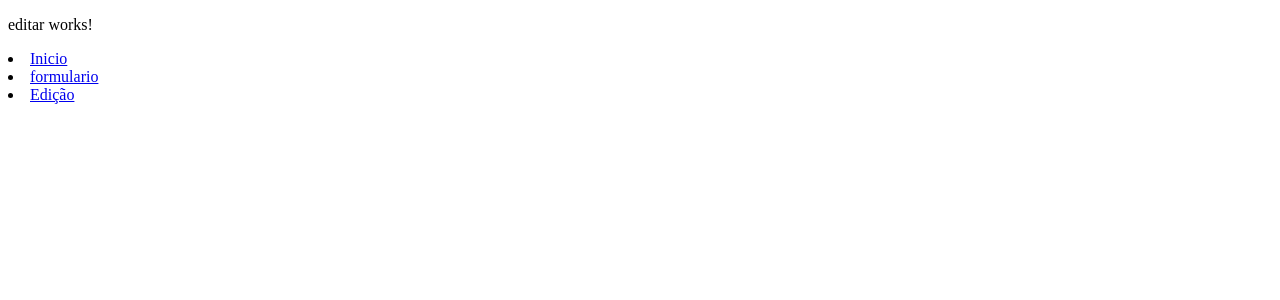
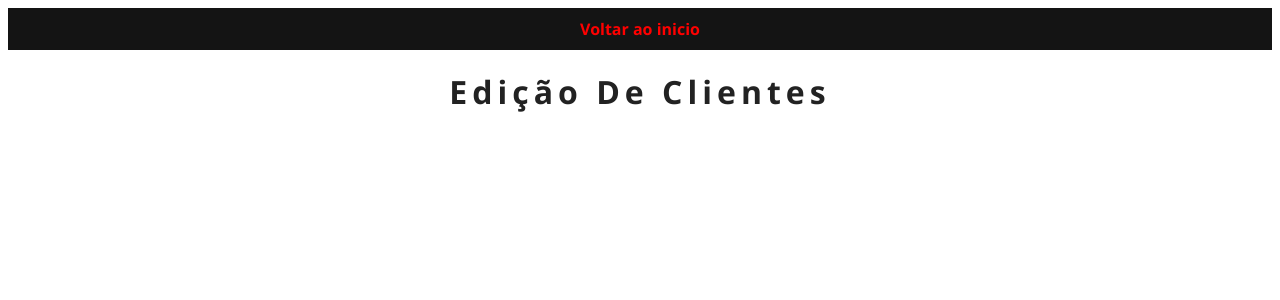
Before and after one commit to Gleidson-RS/Cadastro-Cliente-Angular, an Angular app: page /editar in a window 1280 px wide. Shown: the top 300 px of the page. Built offline with nearby package versions, Linux system fonts and the light colour scheme.

Commit message:
organização simples

```diff
--- a/src/app/cadastro-cliente/cadastro-cliente.component.css
+++ b/src/app/cadastro-cliente/cadastro-cliente.component.css
@@ -241,7 +241,8 @@ button{
 
 /* Menu */
 
-.links{
+.menu-lnk{
+    background-color: #141414;
     display:flex;
     gap:90px;
     list-style:none;
@@ -251,25 +252,25 @@ button{
 }
 
 
-.links a{
+.menu-lnk a{
     text-decoration:none;
     color:#222;
     font-weight:bold;
 }
 
 
-.links a{
+.menu-lnk a{
 
     text-decoration:none;
 
-    color:#222;
+    color:#ff0000;
 
     font-weight:bold;
 
 }
 
 
-.links a:hover{
+.menu-lnk a:hover{
 
     color:#d12a2a;
 }
@@ -300,7 +301,7 @@ button{
     }
 
 
-    .links{
+    .menu-lnk{
 
         position:static;
 
--- a/src/app/cadastro-cliente/cadastro-cliente.component.html
+++ b/src/app/cadastro-cliente/cadastro-cliente.component.html
@@ -1,16 +1,23 @@
+
+<header>
+
+<title>Inicio</title>
+
+</header>
 
 <main id="geral">
 
-    <div id="links" class="links">
-        <li> <a routerLink="" class="links"> Inicio </a> </li>
-        <li> <a routerLink="formulario" class="links"> formulario </a> </li>
-        <li> <a routerLink="editar" class="links"> Edição </a> </li>
+    <div id="menu-lnk" class="menu-lnk">
+        <li> <a routerLink="" class="lnk-rota"> Inicio </a> </li>
+        <li> <a routerLink="formulario" class="lnk-rota"> formulario </a> </li>
+        <li> <a routerLink="editar" class="lnk-rota"> Edição </a> </li>
     </div>
 
 </main>
 
 <div id="form">
-    <h3>Cadastro Cliente</h3>
+    <h3> Inicio </h3>
+    <h3>Cadastro De Novo Cliente</h3>
 
     <form id="formulario">
         <label for="nome">Nome</label>
--- a/src/app/cadastro-cliente/cadastro-cliente.component.ts
+++ b/src/app/cadastro-cliente/cadastro-cliente.component.ts
@@ -27,8 +27,6 @@ export class CadastroClienteComponent {
 
     //INSTANCIANDO A CLASS ITEM
 
-  //
-
     let item = new Cliente()
 
     item.nome = this.nome
--- a/src/app/cadastro-cliente/paginas/editar/editar.component.css
+++ b/src/app/cadastro-cliente/paginas/editar/editar.component.css
@@ -0,0 +1,314 @@
+*{
+    margin: 0;
+    padding: 0;
+    box-sizing: border-box;
+    font-family: "Segoe UI", Arial, sans-serif;
+}
+
+body{
+    min-height:100vh;
+    background:#efefef;
+}
+
+/* Container do formulário */
+
+#form{
+    width:100%;
+    max-width:700px;
+    padding:20px;
+
+    margin: 0px auto;
+}
+
+/* Título */
+
+h3{
+    text-align:center;
+    color:#222;
+    font-size:2rem;
+    letter-spacing:5px;
+    margin-bottom:15px;
+}
+
+/* Formulário */
+
+#formulario{
+    background: linear-gradient(145deg,#1d1d1d,#141414);
+    border-radius: 18px;
+    padding: 35px;
+
+    box-shadow:
+        0 20px 45px rgba(0,0,0,.35),
+        0 0 0 1px rgba(255,255,255,.04);
+}
+
+
+/* Labels */
+
+label{
+    display: block;
+
+    color: #ff4b4b;
+
+    font-weight: 600;
+
+    letter-spacing: 2px;
+
+    margin-bottom: 10px;
+    margin-top: 18px;
+
+    text-transform: uppercase;
+}
+
+
+/* Inputs */
+
+input,
+select{
+
+    width: 100%;
+    height: 55px;
+
+    padding: 0 18px;
+
+    border-radius: 10px;
+
+    border: 2px solid #2e2e2e;
+
+    background: #272727;
+
+    color: white;
+
+    font-size: 17px;
+
+    transition: .25s;
+}
+
+
+input:focus,
+select:focus{
+
+    outline: none;
+
+    border-color:#d12a2a;
+
+    box-shadow:
+        0 0 12px rgba(209,42,42,.35);
+}
+
+
+/* Opções do select */
+
+select option{
+    background:#272727;
+    color:white;
+}
+
+
+/* Botões */
+
+#btns{
+
+    display:flex;
+
+    gap:20px;
+
+    margin-top:35px;
+}
+
+
+button{
+
+    flex:1;
+
+    height:52px;
+
+    border:none;
+
+    border-radius:10px;
+
+    cursor:pointer;
+
+    font-size:17px;
+
+    font-weight:bold;
+
+    transition:.25s;
+}
+
+
+/* Botão cadastrar */
+
+#btnAdd{
+
+    background:
+    linear-gradient(135deg,#ff3b3b,#b71c1c);
+
+    color:white;
+}
+
+
+#btnAdd:hover{
+
+    transform:translateY(-3px);
+
+    box-shadow:
+    0 10px 25px rgba(255,0,0,.3);
+}
+
+
+/* Botão limpar */
+
+#btnLimpar{
+
+    background:#2c2c2c;
+
+    color:white;
+}
+
+
+#btnLimpar:hover{
+
+    background:#444;
+
+    transform:translateY(-3px);
+}
+
+
+/* Cards de clientes */
+
+.div-Cliente{
+
+    width:700px;
+
+    max-width:90%;
+
+    margin:15px auto;
+
+    padding:15px 20px;
+
+    display:flex;
+
+    align-items:center;
+
+    gap:15px;
+
+    background:#1f1f1f;
+
+    color:#fff;
+
+    border-left:5px solid #ef4444;
+
+    border-radius:10px;
+
+    box-shadow:
+    0 5px 15px rgba(0,0,0,.2);
+
+    transition:.3s;
+}
+
+
+.div-Cliente:hover{
+
+    transform:translateY(-2px);
+
+    box-shadow:
+    0 10px 25px rgba(0,0,0,.25);
+}
+
+
+.div-Cliente input[type="checkbox"]{
+
+    width:18px;
+
+    height:18px;
+
+    cursor:pointer;
+}
+
+
+/* Cliente selecionado */
+
+.selecionado{
+
+    color:#ef4444;
+
+    text-decoration:line-through;
+
+    font-weight:bold;
+}
+
+
+/* Menu */
+
+.menu-lnk{
+    background-color: #141414;
+    display:flex;
+    gap:90px;
+    list-style:none;
+
+    padding:10px;
+    justify-content:center;
+}
+
+
+.menu-lnk a{
+    text-decoration:none;
+    color:#222;
+    font-weight:bold;
+}
+
+
+.menu-lnk a{
+
+    text-decoration:none;
+
+    color:#ff0000;
+
+    font-weight:bold;
+
+}
+
+
+.menu-lnk a:hover{
+
+    color:#d12a2a;
+}
+
+
+/* Responsividade */
+
+@media(max-width:750px){
+
+    #form{
+
+        padding:15px;
+
+    }
+
+
+    #formulario{
+
+        padding:25px;
+
+    }
+
+
+    #btns{
+
+        flex-direction:column;
+
+    }
+
+
+    .menu-lnk{
+
+        position:static;
+
+        justify-content:center;
+
+        margin-bottom:20px;
+
+    }
+
+}
--- a/src/app/cadastro-cliente/paginas/editar/editar.component.html
+++ b/src/app/cadastro-cliente/paginas/editar/editar.component.html
@@ -1,11 +1,23 @@
-<p>editar works!</p>
 
-<main id="geral">
+<header>
 
-    <div id="links" class="links">
-        <li> <a routerLink="" class="links"> Inicio </a> </li>
-        <li> <a routerLink="formulario" class="links"> formulario </a> </li>
-        <li> <a routerLink="editar" class="links"> Edição </a> </li>
+    <title> Edição De Clientes Cadastrados </title>
+
+    </header>
+
+    <main id="geral">
+
+        <div id="menu-lnk" class="menu-lnk">
+            <li> <a routerLink="" class="lnk-rota"> Voltar ao inicio </a> </li>
+
+        </div>
+
+    </main>
+
+
+
+    <div id="form">
+
+        <h3> Edição De Clientes </h3>
+
     </div>
-
-</main>
--- a/src/app/cadastro-cliente/paginas/formulario/formulario.component.css
+++ b/src/app/cadastro-cliente/paginas/formulario/formulario.component.css
@@ -0,0 +1,314 @@
+*{
+    margin: 0;
+    padding: 0;
+    box-sizing: border-box;
+    font-family: "Segoe UI", Arial, sans-serif;
+}
+
+body{
+    min-height:100vh;
+    background:#efefef;
+}
+
+/* Container do formulário */
+
+#form{
+    width:100%;
+    max-width:700px;
+    padding:20px;
+
+    margin: 0px auto;
+}
+
+/* Título */
+
+h3{
+    text-align:center;
+    color:#222;
+    font-size:2rem;
+    letter-spacing:5px;
+    margin-bottom:15px;
+}
+
+/* Formulário */
+
+#formulario{
+    background: linear-gradient(145deg,#1d1d1d,#141414);
+    border-radius: 18px;
+    padding: 35px;
+
+    box-shadow:
+        0 20px 45px rgba(0,0,0,.35),
+        0 0 0 1px rgba(255,255,255,.04);
+}
+
+
+/* Labels */
+
+label{
+    display: block;
+
+    color: #ff4b4b;
+
+    font-weight: 600;
+
+    letter-spacing: 2px;
+
+    margin-bottom: 10px;
+    margin-top: 18px;
+
+    text-transform: uppercase;
+}
+
+
+/* Inputs */
+
+input,
+select{
+
+    width: 100%;
+    height: 55px;
+
+    padding: 0 18px;
+
+    border-radius: 10px;
+
+    border: 2px solid #2e2e2e;
+
+    background: #272727;
+
+    color: white;
+
+    font-size: 17px;
+
+    transition: .25s;
+}
+
+
+input:focus,
+select:focus{
+
+    outline: none;
+
+    border-color:#d12a2a;
+
+    box-shadow:
+        0 0 12px rgba(209,42,42,.35);
+}
+
+
+/* Opções do select */
+
+select option{
+    background:#272727;
+    color:white;
+}
+
+
+/* Botões */
+
+#btns{
+
+    display:flex;
+
+    gap:20px;
+
+    margin-top:35px;
+}
+
+
+button{
+
+    flex:1;
+
+    height:52px;
+
+    border:none;
+
+    border-radius:10px;
+
+    cursor:pointer;
+
+    font-size:17px;
+
+    font-weight:bold;
+
+    transition:.25s;
+}
+
+
+/* Botão cadastrar */
+
+#btnAdd{
+
+    background:
+    linear-gradient(135deg,#ff3b3b,#b71c1c);
+
+    color:white;
+}
+
+
+#btnAdd:hover{
+
+    transform:translateY(-3px);
+
+    box-shadow:
+    0 10px 25px rgba(255,0,0,.3);
+}
+
+
+/* Botão limpar */
+
+#btnLimpar{
+
+    background:#2c2c2c;
+
+    color:white;
+}
+
+
+#btnLimpar:hover{
+
+    background:#444;
+
+    transform:translateY(-3px);
+}
+
+
+/* Cards de clientes */
+
+.div-Cliente{
+
+    width:700px;
+
+    max-width:90%;
+
+    margin:15px auto;
+
+    padding:15px 20px;
+
+    display:flex;
+
+    align-items:center;
+
+    gap:15px;
+
+    background:#1f1f1f;
+
+    color:#fff;
+
+    border-left:5px solid #ef4444;
+
+    border-radius:10px;
+
+    box-shadow:
+    0 5px 15px rgba(0,0,0,.2);
+
+    transition:.3s;
+}
+
+
+.div-Cliente:hover{
+
+    transform:translateY(-2px);
+
+    box-shadow:
+    0 10px 25px rgba(0,0,0,.25);
+}
+
+
+.div-Cliente input[type="checkbox"]{
+
+    width:18px;
+
+    height:18px;
+
+    cursor:pointer;
+}
+
+
+/* Cliente selecionado */
+
+.selecionado{
+
+    color:#ef4444;
+
+    text-decoration:line-through;
+
+    font-weight:bold;
+}
+
+
+/* Menu */
+
+.menu-lnk{
+    background-color: #141414;
+    display:flex;
+    gap:90px;
+    list-style:none;
+
+    padding:10px;
+    justify-content:center;
+}
+
+
+.menu-lnk a{
+    text-decoration:none;
+    color:#222;
+    font-weight:bold;
+}
+
+
+.menu-lnk a{
+
+    text-decoration:none;
+
+    color:#ff0000;
+
+    font-weight:bold;
+
+}
+
+
+.menu-lnk a:hover{
+
+    color:#d12a2a;
+}
+
+
+/* Responsividade */
+
+@media(max-width:750px){
+
+    #form{
+
+        padding:15px;
+
+    }
+
+
+    #formulario{
+
+        padding:25px;
+
+    }
+
+
+    #btns{
+
+        flex-direction:column;
+
+    }
+
+
+    .menu-lnk{
+
+        position:static;
+
+        justify-content:center;
+
+        margin-bottom:20px;
+
+    }
+
+}
--- a/src/app/cadastro-cliente/paginas/formulario/formulario.component.html
+++ b/src/app/cadastro-cliente/paginas/formulario/formulario.component.html
@@ -1,13 +1,23 @@
-<title>Formulario de clientes cadastrados </title>
 
-<main id="geral">
+<header>
 
-    <div id="links" class="links">
-        <li> <a routerLink="" class="links"> Inicio </a> </li>
-        <li> <a routerLink="formulario" class="links"> formulario </a> </li>
-        <li> <a routerLink="editar" class="links"> Edição </a> </li>
-    </div>
+    <title> Formulario De Clientes Cadastrados </title>
+
+    </header>
+
+    <main id="geral">
+
+        <div id="menu-lnk" class="menu-lnk">
+            <li> <a routerLink="" class="lnk-rota"> Voltar ao inicio </a> </li>
+
+        </div>
+
+    </main>
 
 
 
-</main>
+    <div id="form">
+
+        <h3> Formulario De Clientes </h3>
+
+    </div>
```
Also changed, not shown: src/app/app.routes.ts (+9 -3 lines).
